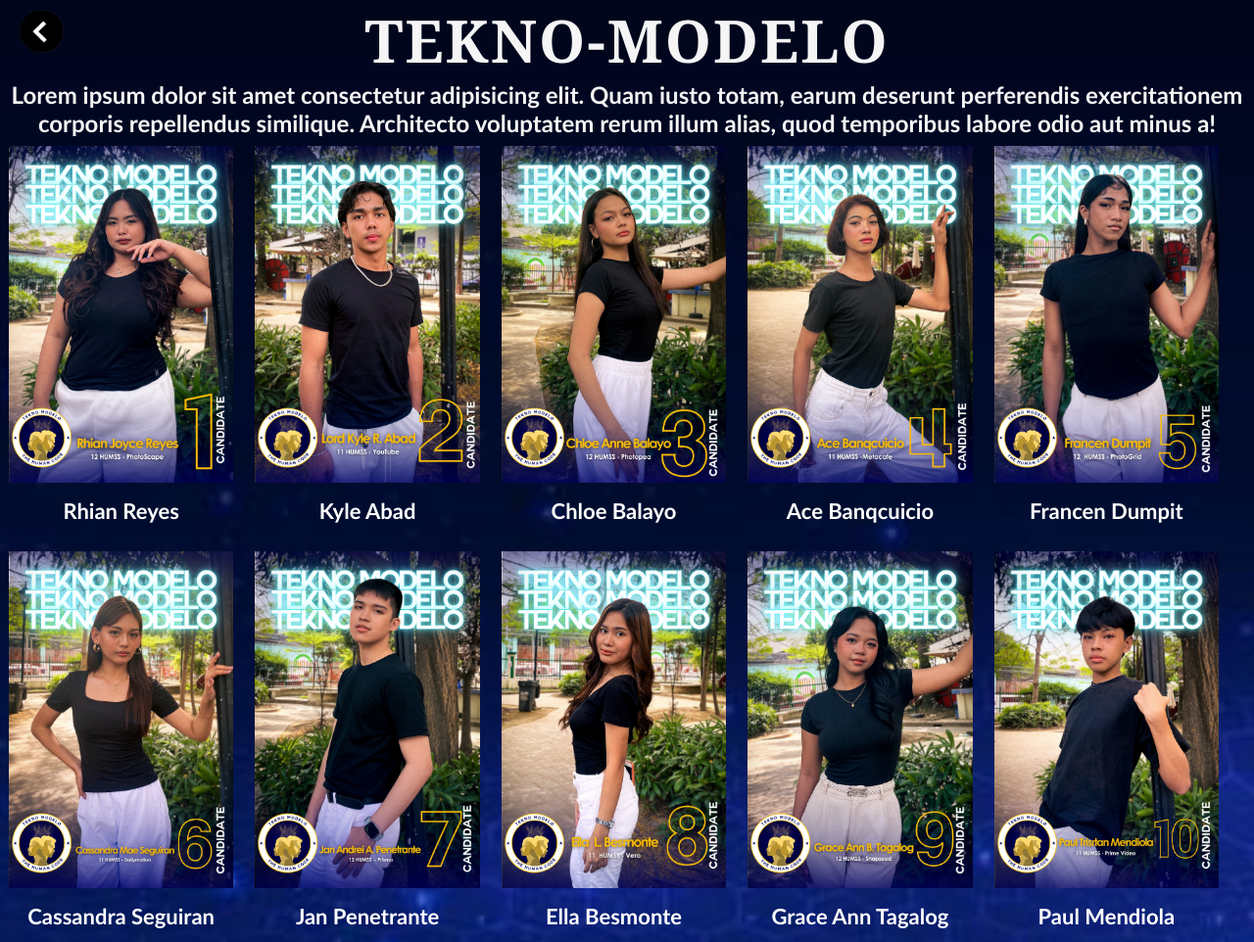
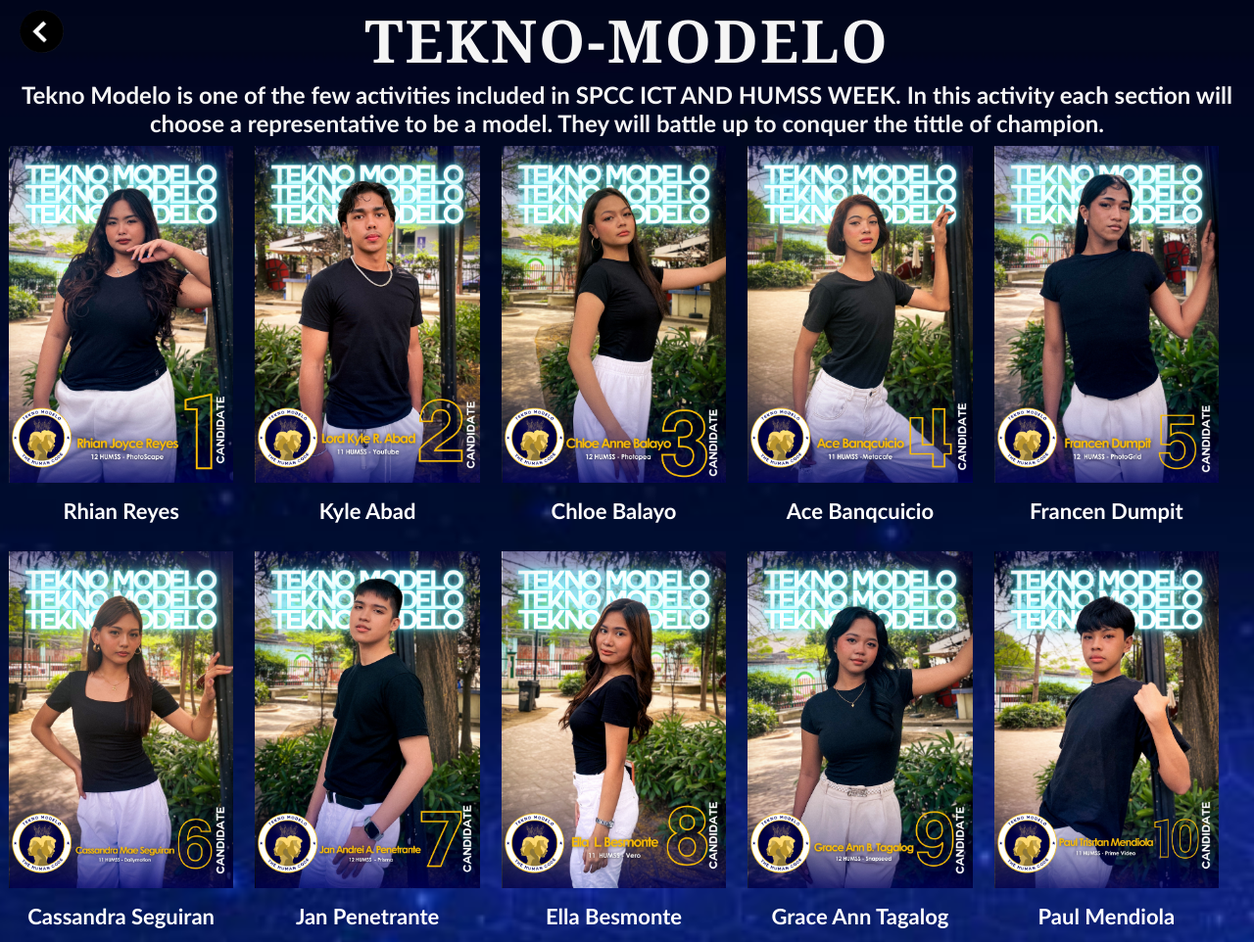
Before and after one commit to group11cj7/group11cj7.github.io, a plain HTML site: page tekno.html in a window 1280 px wide. Shown: the top 962 px of the page at 98% size. Drawn offline with Linux system fonts and the light colour scheme.

Commit message:
tekno.html

```diff
--- a/tekno.html
+++ b/tekno.html
@@ -14,7 +14,7 @@
     </a>
        </div>
      <h1 class="head">TEKNO-MODELO</h1>
-      <p class="info">Lorem ipsum dolor sit amet consectetur adipisicing elit. Quam iusto totam, earum deserunt perferendis exercitationem corporis repellendus similique. Architecto voluptatem rerum illum alias, quod temporibus labore odio aut minus a!</p>
+      <p class="info">Tekno Modelo is one of the few activities included in SPCC ICT AND HUMSS WEEK. In this activity each section will choose a representative to be a model. They will battle up to conquer the tittle of champion.</p>
 
       <div class="gallery">
         <a target="_blank" href="1.jpg">
```
